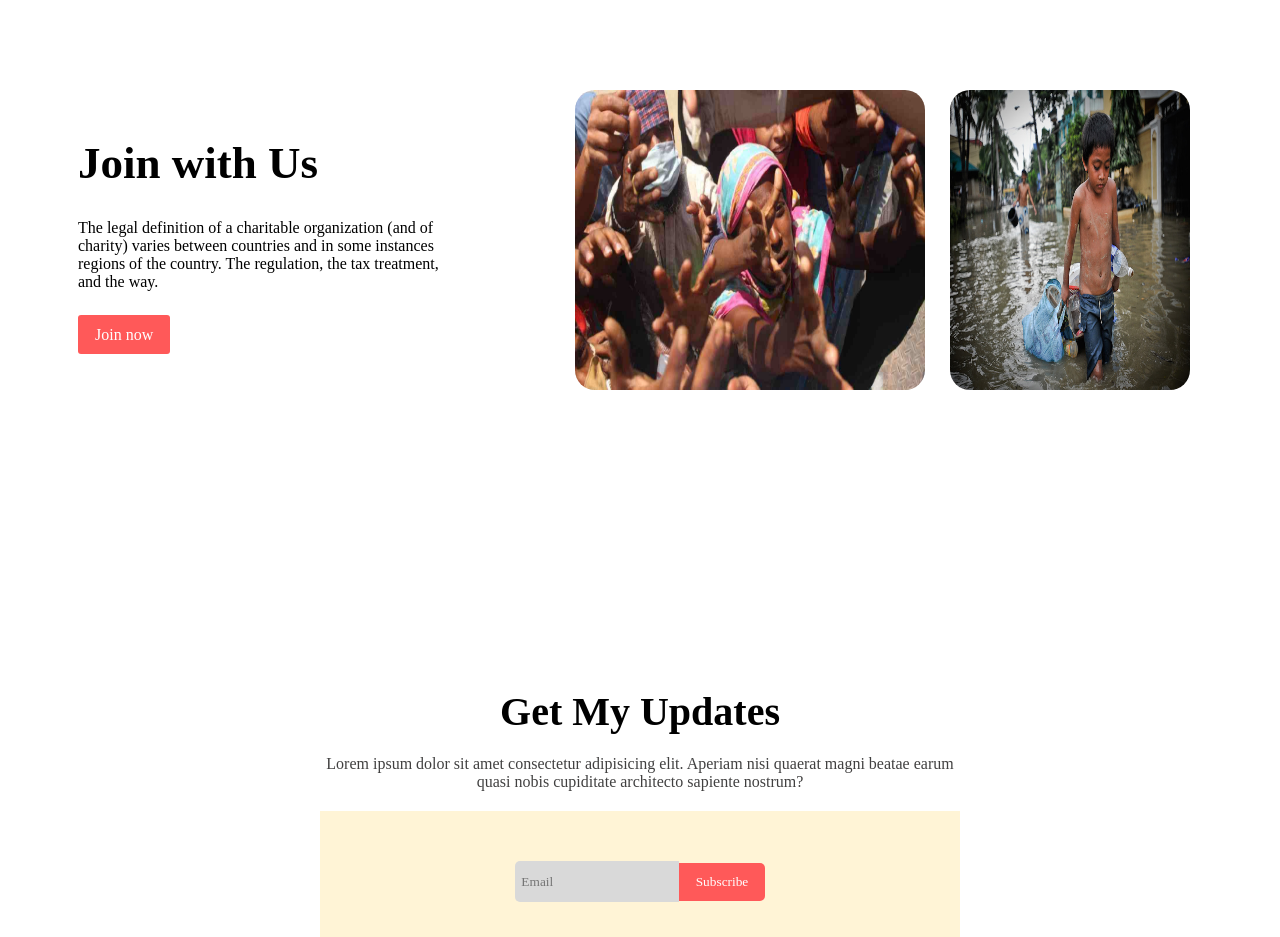
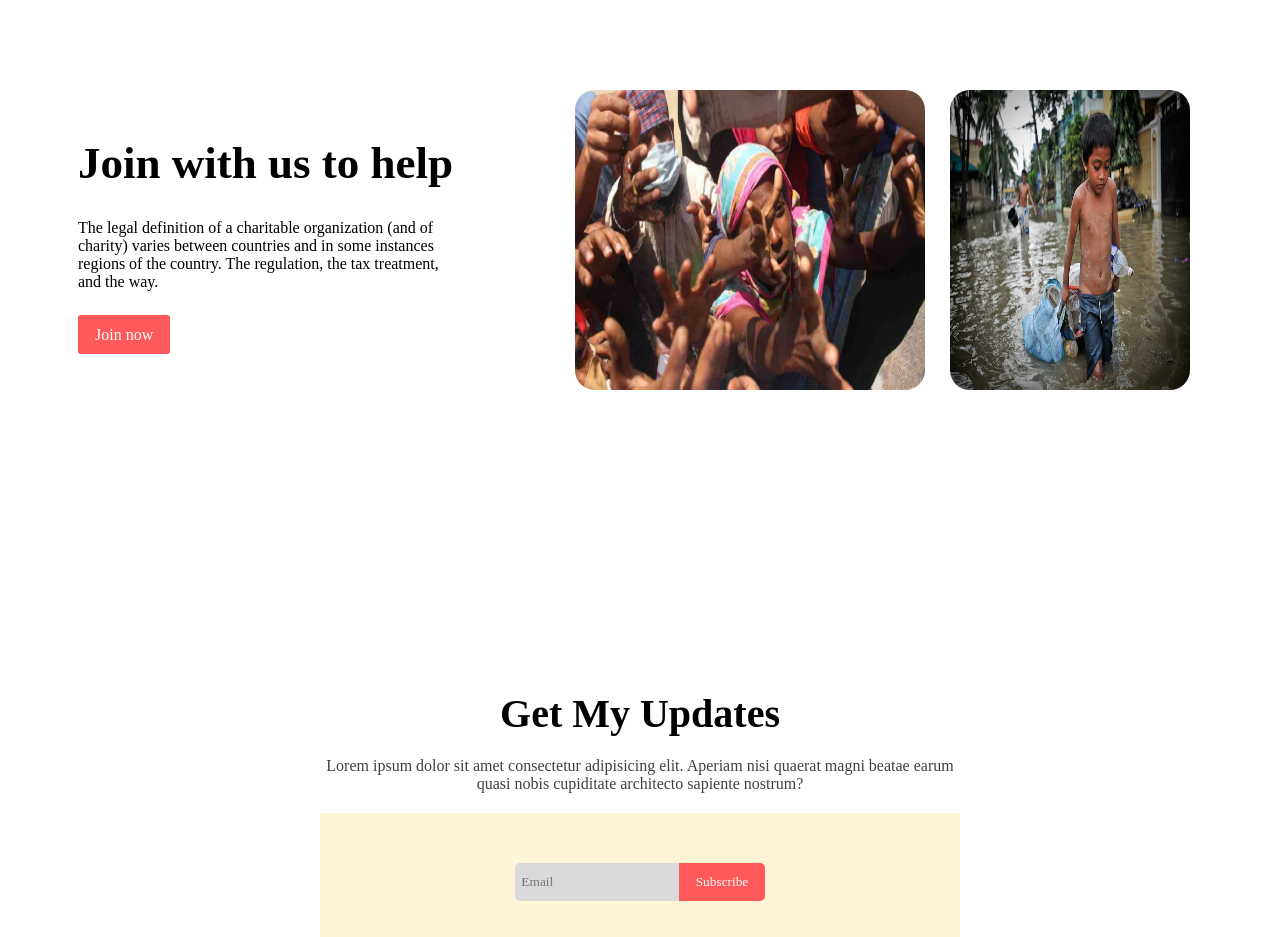
Before and after one commit to tausifabid12/DonationSite, a plain HTML site: page index.html in a window 1280 px wide. Shown: the part 2060-2997 px from the top of the page. Drawn offline with Linux system fonts and the light colour scheme; a web font is replaced by a local one.

Commit message:
4th commit

```diff
--- a/index.html
+++ b/index.html
@@ -5,7 +5,7 @@
     <meta charset="UTF-8">
     <meta http-equiv="X-UA-Compatible" content="IE=edge">
     <meta name="viewport" content="width=device-width, initial-scale=1.0">
-    <title>Let’s Help Those Who Are More In Need</title>
+    <title>Let’s Help Those Who Are More In Needgit</title>
     <!-- css link  -->
     <link rel="stylesheet" href="style.css">
     <!-- google font link  -->
@@ -68,7 +68,7 @@
 <!-- start of join us section  -->
     <section id="joinUs-section" class="d-flex">
         <div class="joinUs-container-1">
-            <h1>Join with Us</h1>
+            <h1>Join with us to help</h1>
             <p>The legal definition of a charitable organization (and of charity) varies between countries and in some instances regions of the country. The regulation, the tax treatment, and the way.</p>
             <a class="btn text-white" href="#">Join now</a>
         </div>
--- a/style.css
+++ b/style.css
@@ -201,7 +201,7 @@
     width: 240px;
     border-radius: 20px;
 }
-/* join us section  end */
+
 
 /* update-section sart  */
 #update-section {
@@ -231,7 +231,7 @@
 #update-section input {
     border: none;
     background: #D9D9D9;
-    height: 41.75px;
+    height: 38px;
     border-radius: 5px 0px 0px 5px;
 }
 #update-section button {
```
